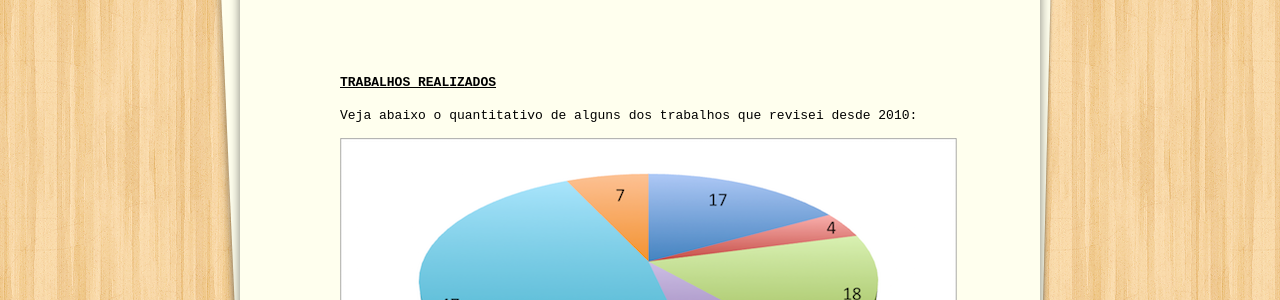
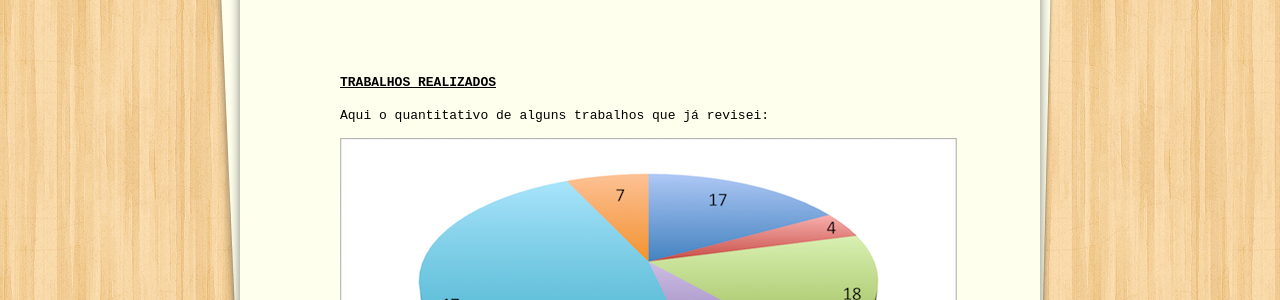
Before and after one commit to raqueldiniz/site, a Jekyll site: the page built from trabalhos-realizados.md, in a window 1280 px wide. Shown: the part 320-620 px from the top of the page. Built offline with Jekyll 4.4.1, drawn with Linux system fonts in a browser that asks for light colours.

Commit message:
Update trabalhos-realizados.md

```diff
--- a/trabalhos-realizados.md
+++ b/trabalhos-realizados.md
@@ -4,7 +4,7 @@ title: Trabalhos realizados
 permalink: /trabalhos-realizados/
 ---
 
-Veja abaixo o quantitativo de alguns dos trabalhos que revisei desde 2010:
+Aqui o quantitativo de alguns trabalhos que já revisei:
 
 ![trabalhos realizados](/images/trabalhos-realizados4.png)
 
```
